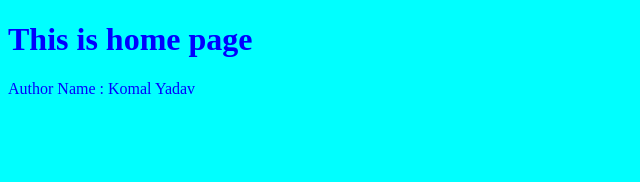
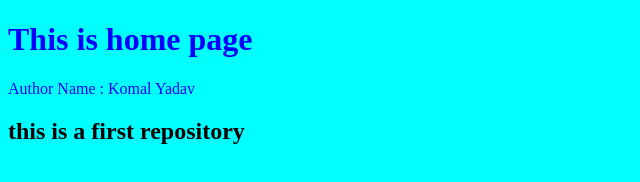
Before and after one commit to komalyadav1662004/fourgit, a plain HTML site: page index.html in a window 1280 px wide. Shown: the whole page, without its empty margins (0-640 px from the left). Drawn offline with Linux system fonts and the light colour scheme.

Commit message:
new line

```diff
--- a/index.html
+++ b/index.html
@@ -9,6 +9,7 @@
 <body>
     <h1>This is home page</h1>
     <p>Author Name : Komal Yadav</p>
+    <h2>this is a first repository</h2>
 
 </body>
 </html>
```
